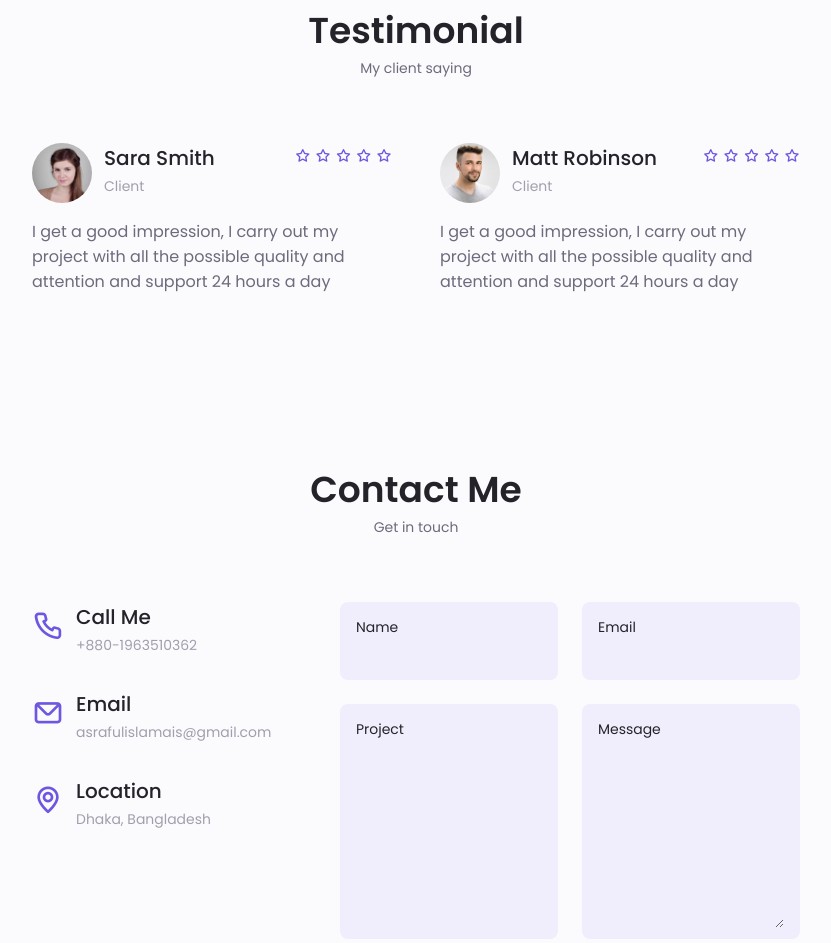
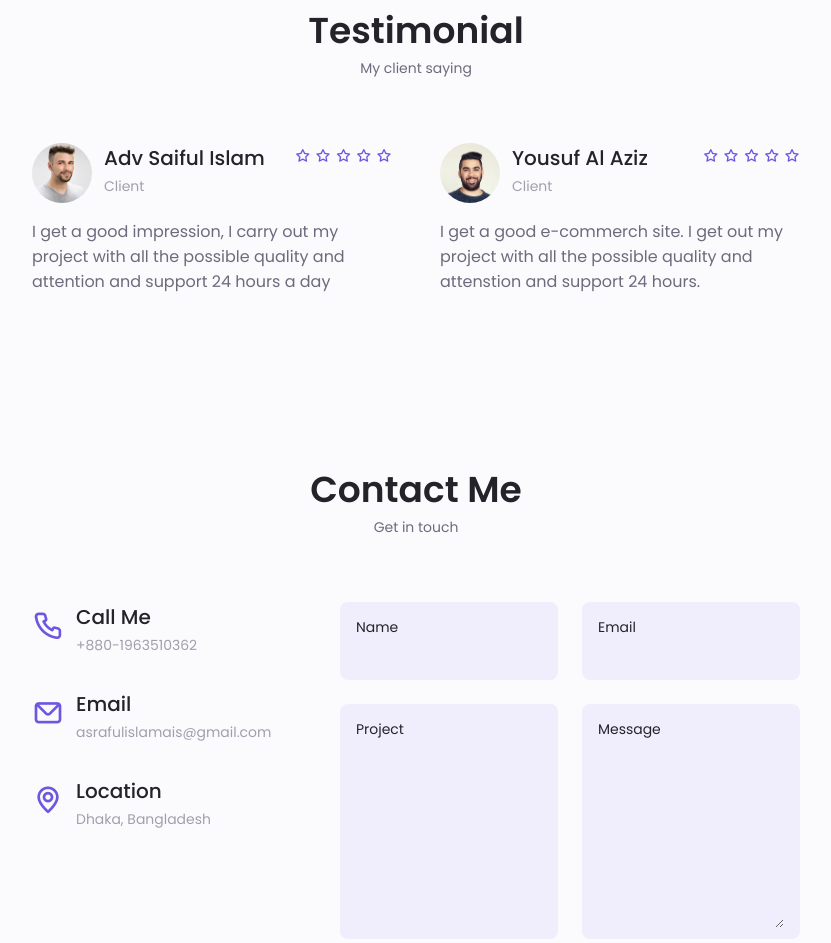
Before and after one commit to aislamspondon/portfolio, a plain HTML site: page index.html in a window 1280 px wide. Shown: the part 4359-5302 px from the top of the page, without its empty margins (224-1055 px from the left). Drawn offline with nearby package versions, Linux system fonts and the light colour scheme.

Commit message:
Update index.html

```diff
--- a/index.html
+++ b/index.html
@@ -384,7 +384,7 @@
                                 <span class="qualification__subtitle">Softicon</span>
                                 <div class="qualification__calendar">
                                     <i class="uil uil-calendar-alt"></i>
-                                    28/07/2022 - Running
+                                    28/07/2022 - Running ( Remote )
                                 </div>
                             </div>
 
@@ -396,7 +396,7 @@
                                 <span class="qualification__subtitle">Meshstocks</span>
                                 <div class="qualification__calendar">
                                     <i class="uil uil-calendar-alt"></i>
-                                    10/04/2022 - Running
+                                    10/04/2022 - 31/08/2022
                                 </div>
                             </div>
                             <div>
@@ -719,31 +719,6 @@
 
             <div class="testimonial__container container swiper mySwiper">
                 <div class="swiper-wrapper">
-                    <!-- ==================Testimonial 1 ====================== -->
-                    <div class="testimonial__content swiper-slide">
-                        <div class="testimonial__data">
-                            <div class="testimonial__header">
-                                <img src="./images/testimonial1.jpg" alt="testimonial-1" class="testimonial__img">
-
-                                <div>
-                                    <h3 class="testimonial__name">Sara Smith</h3>
-                                    <span class="testimonial__client">Client</span>
-                                </div>
-                            </div>
-
-                            <div>
-                                <i class="uil uil-star testimonial__icon-star"></i>
-                                <i class="uil uil-star testimonial__icon-star"></i>
-                                <i class="uil uil-star testimonial__icon-star"></i>
-                                <i class="uil uil-star testimonial__icon-star"></i>
-                                <i class="uil uil-star testimonial__icon-star"></i>
-                            </div>
-                        </div>
-
-                        <p class="testimonial__description">I get a good impression, I carry out my project with all
-                            the possible quality and attention and support 24 hours a day
-                        </p>
-                    </div>
                     <!-- ==================Testimonial 2 ====================== -->
                     <div class="testimonial__content swiper-slide">
                         <div class="testimonial__data">
@@ -751,7 +726,7 @@
                                 <img src="./images/testimonial2.jpg" alt="testimonial-1" class="testimonial__img">
 
                                 <div>
-                                    <h3 class="testimonial__name">Matt Robinson</h3>
+                                    <h3 class="testimonial__name">Adv Saiful Islam</h3>
                                     <span class="testimonial__client">Client</span>
                                 </div>
                             </div>
@@ -776,7 +751,7 @@
                                 <img src="./images/testimonial3.jpg" alt="testimonial-1" class="testimonial__img">
 
                                 <div>
-                                    <h3 class="testimonial__name">Raul Harris</h3>
+                                    <h3 class="testimonial__name">Yousuf Al Aziz</h3>
                                     <span class="testimonial__client">Client</span>
                                 </div>
                             </div>
@@ -790,8 +765,7 @@
                             </div>
                         </div>
 
-                        <p class="testimonial__description">I get a good impression, I carry out my project with all
-                            the possible quality and attention and support 24 hours a day
+                        <p class="testimonial__description">I get a good e-commerch site. I get out my project with all the possible quality and attenstion and support 24 hours.
                         </p>
                     </div>
                 </div>
```
